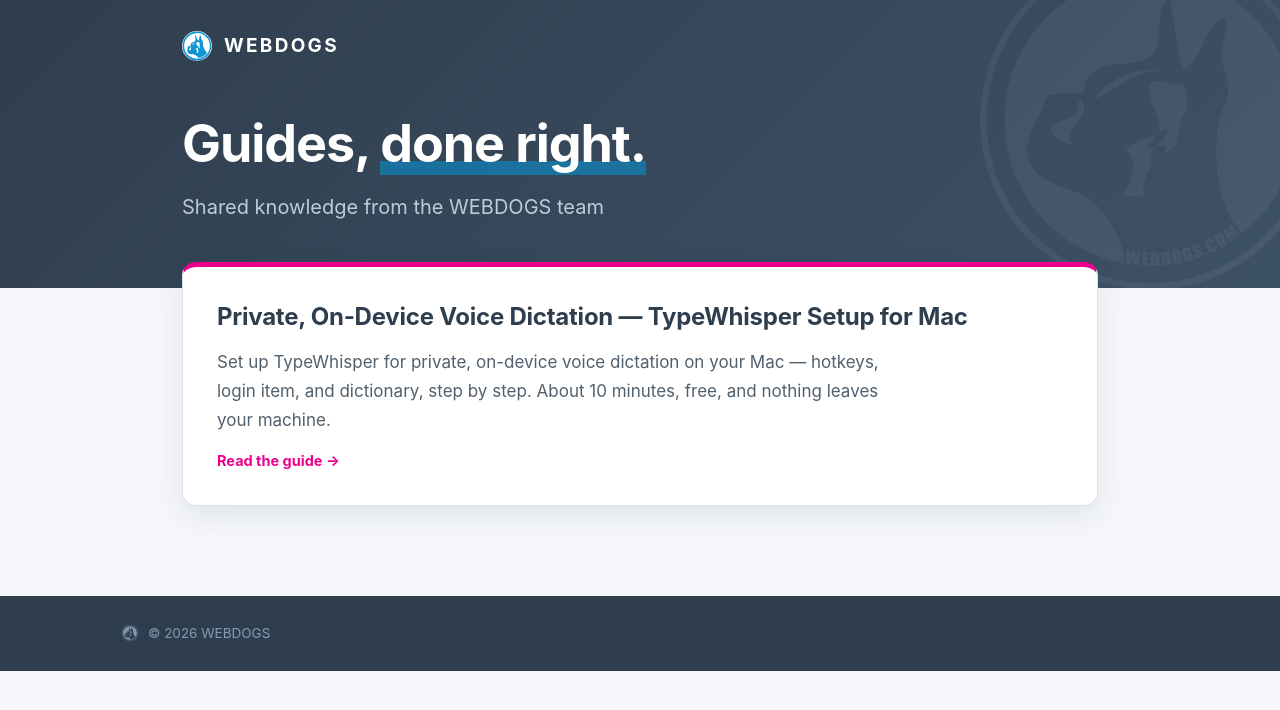
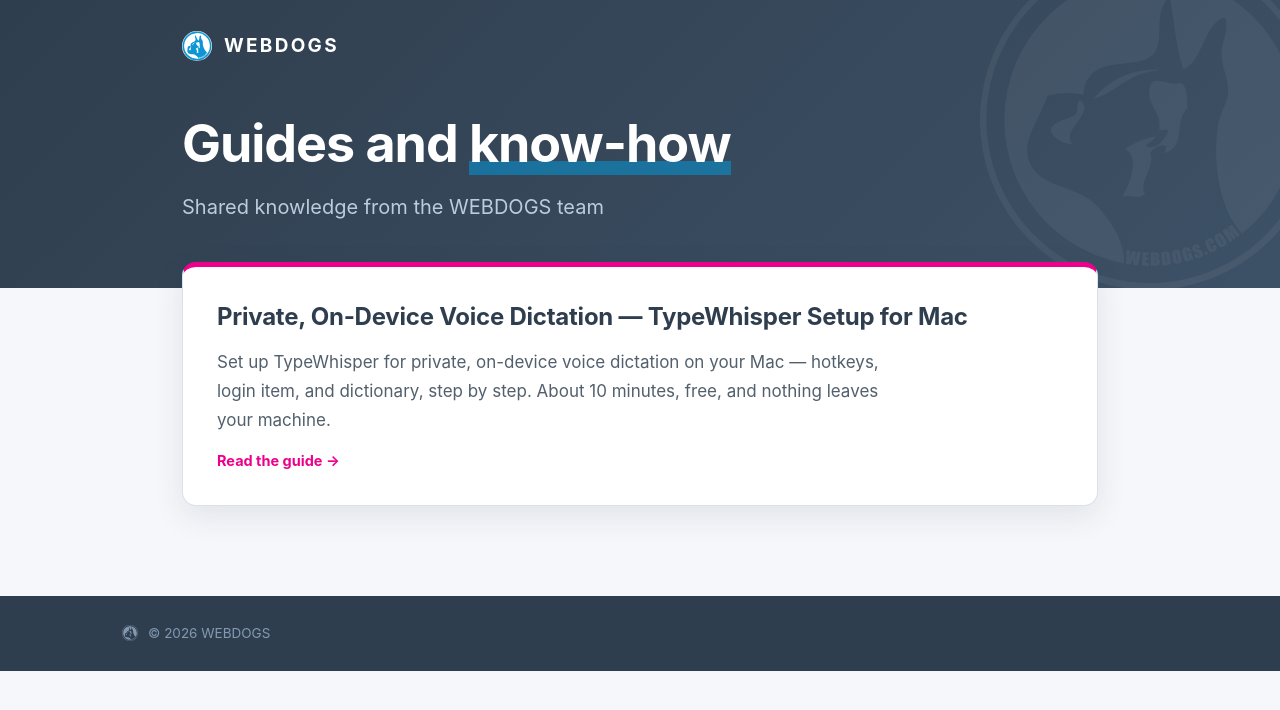
Before and after one commit to theWEBDOGS/guides, a Jekyll site: the page built from index.md, in a window 1280 px wide. Shown: the top 710 px of the page. Built offline with Jekyll 4.4.1, drawn with Linux system fonts in a browser that asks for light colours; some web fonts are replaced.

Commit message:
Publish guides (2026-06-10) [generated]

```diff
--- a/_layouts/home.html
+++ b/_layouts/home.html
@@ -8,7 +8,7 @@ layout: base
       {% include logo.svg class="logo" %}
       <span class="wordmark">WEBDOGS</span>
     </div>
-    <h1>Guides, <span class="u">done right.</span></h1>
+    <h1>Guides and <span class="u">know-how</span></h1>
     <p class="lede">{{ site.description }}</p>
   </div>
 </div>
```
